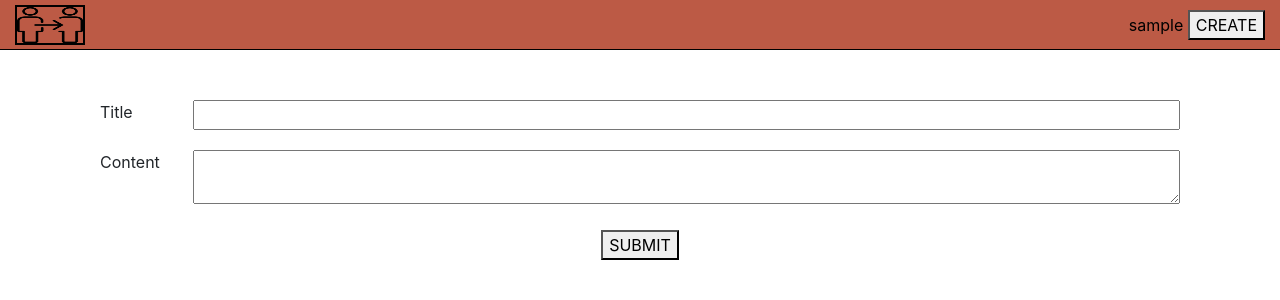
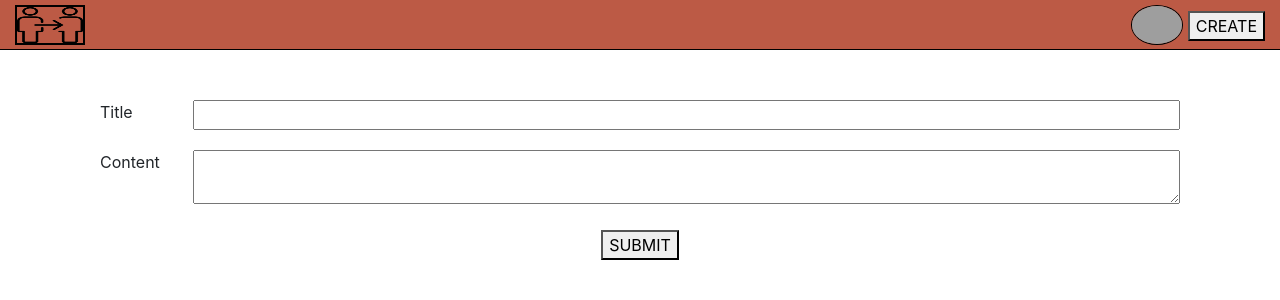
Before and after one commit to arlynn813/reddit, a Flask app: page /1/create in a window 1280 px wide. Shown: the top 300 px of the page. Run offline with Flask 2, Linux system fonts and the light colour scheme; the visitor is signed in with stand-in values (Sample User, id 1); data comes from the database, SQL or seed files in the repository; grey boxes are pictures that could not be loaded.

Commit message:
Adding profile picture

```diff
--- a/styles/style.css
+++ b/styles/style.css
@@ -48,6 +48,13 @@ textarea:focus {
     position: fixed;
     top: 10px;
     right: 15px;
+}
+
+.profile-picture {
+    margin-top: -5px;
+    border: 1px solid black;
+    border-radius: 100%;
+    height: 40px;
 }
 
 /* Registration */
--- a/templates/index.html
+++ b/templates/index.html
@@ -16,11 +16,18 @@
                 <img class="logo" src="{{ url_for('static', filename='data/clone.png') }}">
             </a>
             <div class="profile-link">
-                <a href="{{ url_for('profile', user_id=session['user_id']) }}">{{ user }}</a>
+                {% if user.picture_path %}
+                        <a href="{{ url_for('profile', user_id=session['user_id']) }}">
+                        <img class ="profile-picture" src="{{ url_for('static', filename=user.picture_path) }}">
+                        </a>
+                {% else %}
+                       <a href="{{ url_for('profile', user_id=session['user_id']) }}">{{ user }}</a>
+                {% endif %}
                 <a href="{{ url_for('create', user_id=session['user_id']) }}"><button>CREATE</button></a>
             </div>
         {% endblock %}
     </nav>
+
     <div class="container">
         {% block content %}
         {% endblock %}
```
